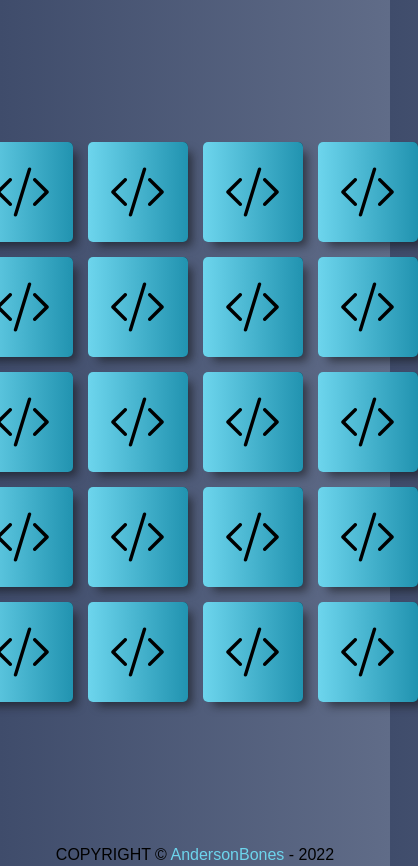
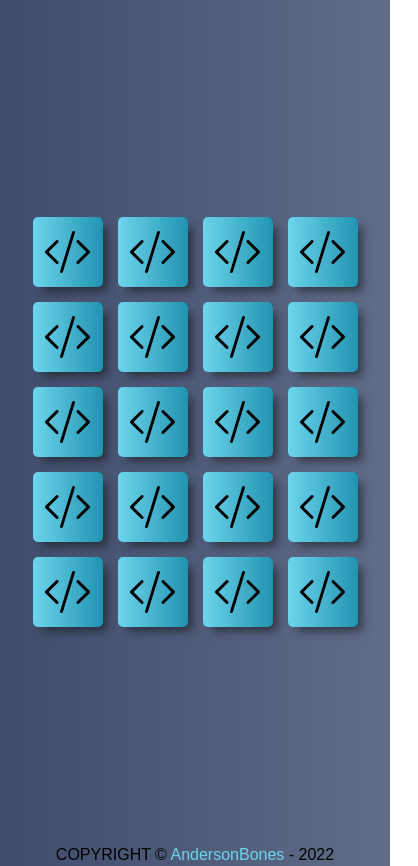
Before and after one commit to AndersonBones/Jogo-da-mem-ria, a plain HTML site: page index.html in a window 390 px wide. Shown: the whole page, 418 px wide, since content can reach past the window. Drawn offline with nearby package versions, Linux system fonts and the light colour scheme.

Commit message:
Update style.css

```diff
--- a/style.css
+++ b/style.css
@@ -176,3 +176,18 @@ footer a{
     text-decoration: none;
     color: #6dd5ed;
 }
+
+@media only screen and (max-width: 500px){
+    .tabuleiro-collumn button{
+        width: 70px;
+        height: 70px;
+    }
+
+    .tabuleiro-collumn button > i{
+        font-size: 3.4rem;
+    }
+
+    .tabuleiro-collumn button > span{
+        font-size: 3rem;
+    }
+}
```
